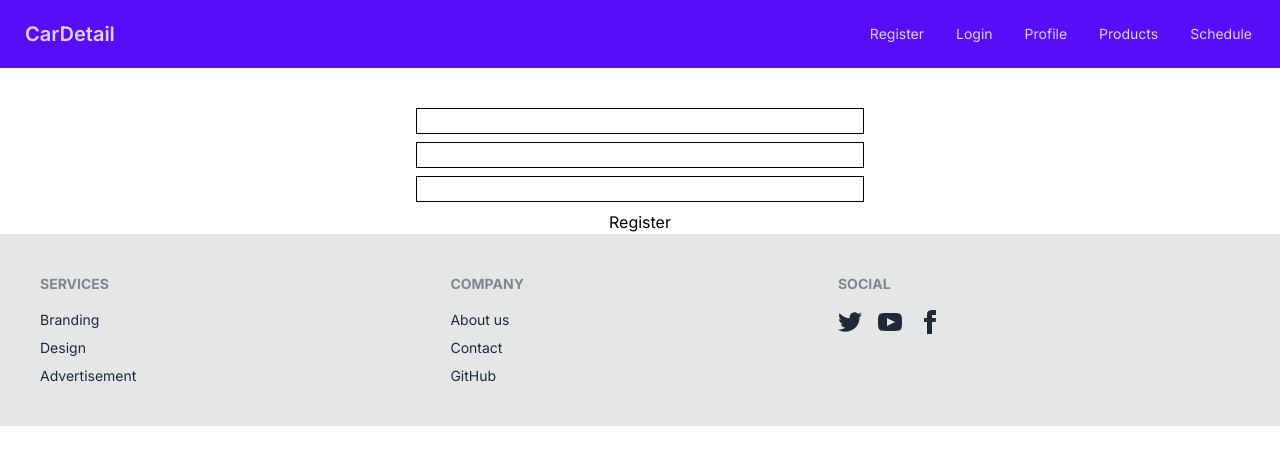
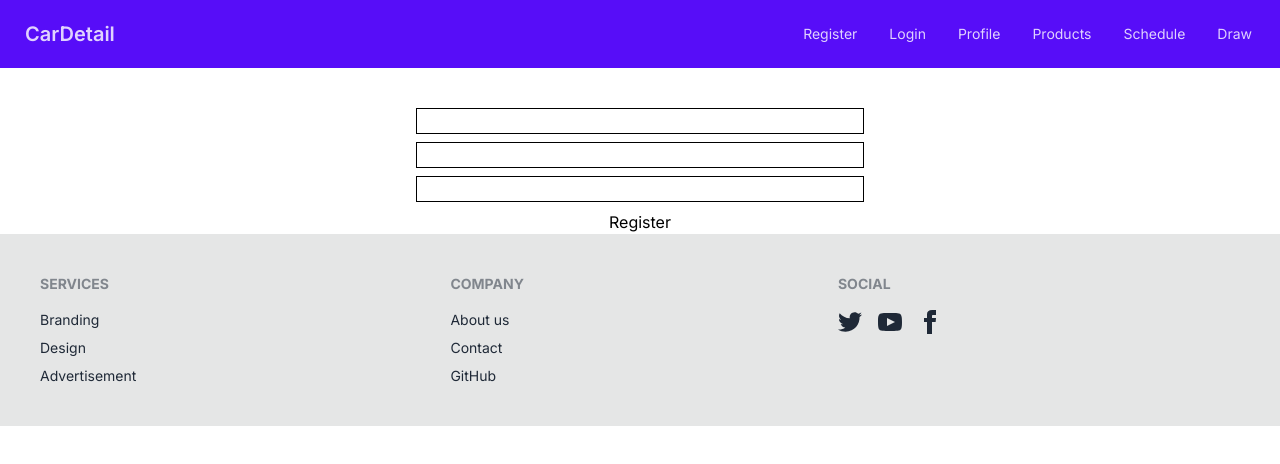
Before and after one commit to MattGunson/CarDetailingSite, a Next.js app in the folder site-frontend/: page /register in a window 1280 px wide. Shown: the top 464 px of the page. Built offline with nearby package versions, Linux system fonts and the light colour scheme; no server answers.

Commit message:
add draw to navbar

```diff
--- a/site-frontend/app/_components/navbar.tsx
+++ b/site-frontend/app/_components/navbar.tsx
@@ -13,6 +13,7 @@ export default async function Navbar() {
     { name: "Profile", link: "/dashboard" },
     { name: "Products", link: "/products" },
     { name: "Schedule", link: "/schedule" },
+    { name: "Draw", link: "/draw" },
   ];
 
   const session = await getServerSession(options)
```
